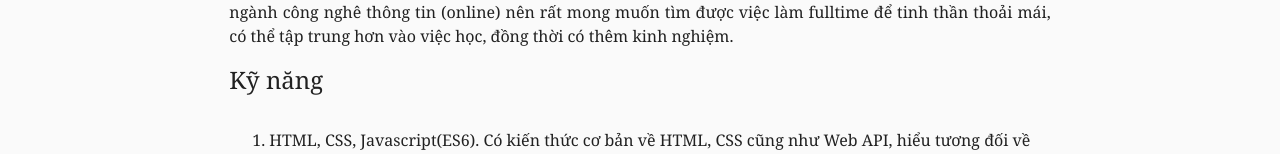
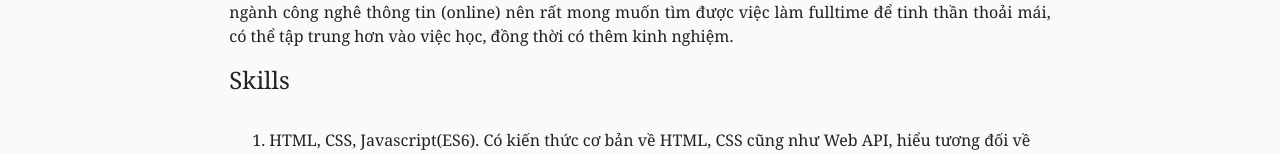
Before and after one commit to Nanxy-Tran/react-readApp, a React (Create React App) app: page /Profile in a window 1280 px wide. Shown: the part 645-799 px from the top of the page. Built offline with nearby package versions, Linux system fonts and the light colour scheme.

Commit message:
Change skills text

```diff
--- a/src/component/AboutMe/About.js
+++ b/src/component/AboutMe/About.js
@@ -129,7 +129,7 @@ export default function About() {
                             Website là project đầu tiên của bản thân nên không tránh phần sai sót. Về cách viết code và pattern còn chưa chuẩn xác, UX/UI chưa tối ưu và còn nhiều nhược điểm khác. Bản thân mình đang theo học lại Đại học ngành công nghê thông tin (online) nên rất mong muốn tìm được việc làm fulltime để tinh thần thoải mái, có thể tập trung hơn vào việc học, đồng thời có thêm kinh nghiệm.
                         </Typography>
                         <Typography variant='h5' style={{marginTop: '1rem'}} color='textPrimary'>
-                             Kỹ năng
+                             Skills
                         </Typography>
                         <Typography variant="body1" style={{marginTop: '1rem'}} color='textPrimary'>
                             <ol>
```
